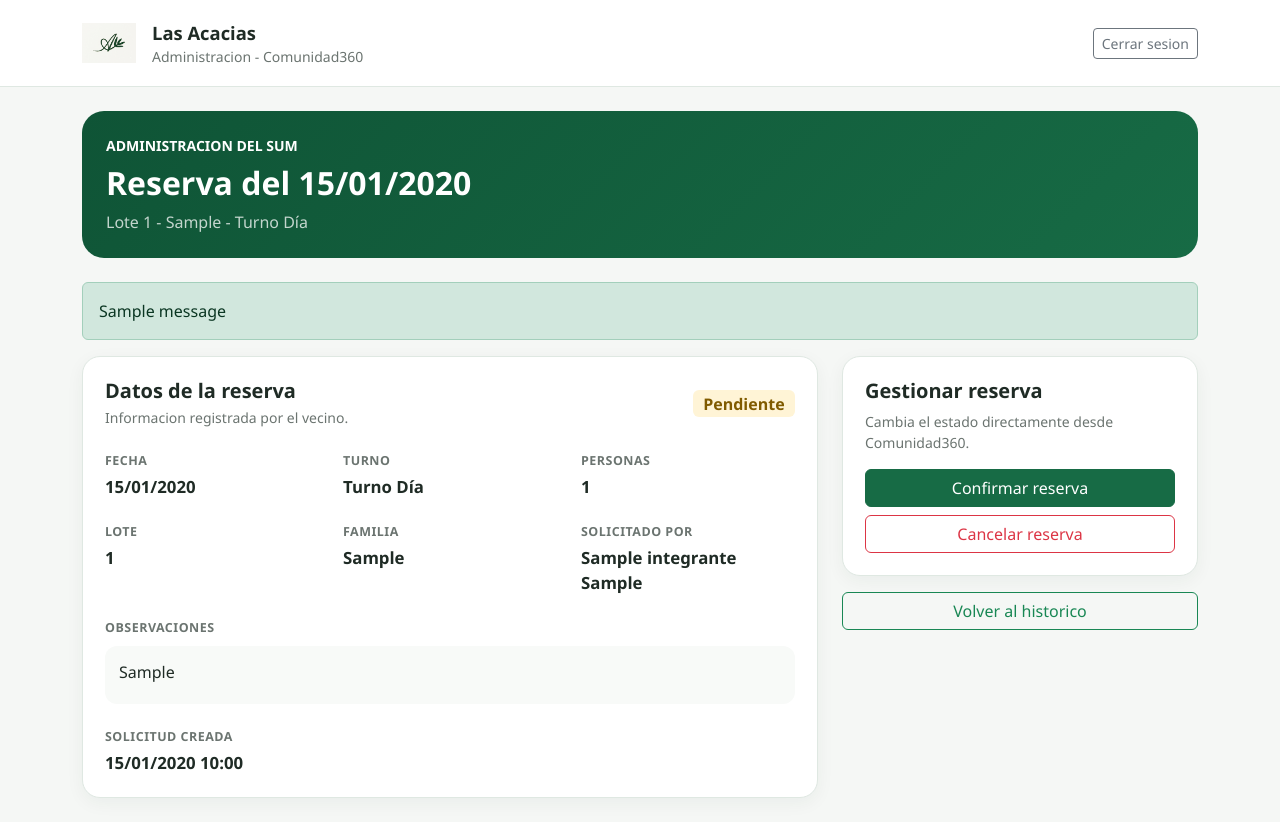
After one commit to rodrigocesantiago-arg/LasAcaciasHudson, a Django app: page /administracion/sum/1/ in a window 1280 px wide. The commit adds this page. Run offline with Django 5.2, Linux system fonts and the light colour scheme; a user stored in the database is signed in; tables that the repository leaves empty hold one stand-in row (values such as "Sample post"); one stand-in notice (Sample message) is shown.

Commit message:
Agregar gestion de estados del SUM en administracion

```diff
--- a/backend/core/administracion_sum_views.py
+++ b/backend/core/administracion_sum_views.py
@@ -1,5 +1,6 @@
 from django.db.models import Q, Sum
-from django.shortcuts import render
+from django.contrib import messages
+from django.shortcuts import get_object_or_404, redirect, render
 from django.utils import timezone
 
 from .administracion_views import superuser_required
@@ -97,3 +98,38 @@ def administracion_sum_historial(request):
             "personas": personas,
         }
     )
+@superuser_required
+def administracion_sum_detalle(request, reserva_id):
+    reserva = get_object_or_404(
+        ReservaSUM.objects.select_related("lote", "solicitado_por"),
+        pk=reserva_id,
+    )
+    return render(
+        request,
+        "core/administracion_sum_detalle.html",
+        {"reserva": reserva},
+    )
+
+
+@superuser_required
+def administracion_sum_cambiar_estado(request, reserva_id):
+    reserva = get_object_or_404(ReservaSUM, pk=reserva_id)
+
+    if request.method != "POST":
+        return redirect("administracion_sum_detalle", reserva_id=reserva.id)
+
+    nuevo_estado = request.POST.get("estado", "").strip()
+
+    if nuevo_estado not in {"confirmada", "cancelada"}:
+        messages.error(request, "El estado solicitado no es valido.")
+    elif reserva.estado == nuevo_estado:
+        messages.info(request, "La reserva ya tiene ese estado.")
+    else:
+        reserva.estado = nuevo_estado
+        reserva.save(update_fields=["estado"])
+        messages.success(
+            request,
+            f"Reserva marcada como {reserva.get_estado_display().lower()}."
+        )
+
+    return redirect("administracion_sum_detalle", reserva_id=reserva.id)
--- /dev/null
+++ b/backend/core/templates/core/administracion_sum_detalle.html
@@ -0,0 +1,93 @@
+{% load static %}
+<!DOCTYPE html>
+<html lang="es">
+<head>
+<meta charset="UTF-8">
+<meta name="viewport" content="width=device-width, initial-scale=1">
+<title>Reserva SUM - Administracion - Las Acacias</title>
+<link href="https://cdn.jsdelivr.net/npm/bootstrap@5.3.3/dist/css/bootstrap.min.css" rel="stylesheet">
+<style>
+:root{--g:#176b45;--gd:#0f5436;--line:#dfe8e2;--muted:#6b7470;--bg:#f5f7f5}
+body{background:var(--bg);font-family:"Segoe UI",Arial,sans-serif;color:#1f2b25}
+.topbar{background:#fff;border-bottom:1px solid var(--line)}
+.logo{width:54px;height:54px;object-fit:contain}.brand{font-size:1.15rem;font-weight:750}.muted{color:var(--muted)}
+.hero{background:linear-gradient(135deg,var(--gd),var(--g));border-radius:22px;color:#fff;padding:24px}
+.panel{background:#fff;border:1px solid var(--line);border-radius:18px;padding:22px;box-shadow:0 5px 18px rgba(21,62,43,.05)}
+.lab{font-size:.78rem;text-transform:uppercase;letter-spacing:.04em;color:var(--muted);font-weight:700}
+.val{font-size:1.05rem;font-weight:650;margin-top:3px}
+.status-pendiente{background:#fff4d6;color:#805b00}.status-confirmada{background:#e9f7ee;color:#176b45}.status-cancelada{background:#fdecec;color:#9a2d2d}
+.btn-confirm{background:var(--g);border-color:var(--g);color:#fff}.btn-confirm:hover{background:var(--gd);border-color:var(--gd);color:#fff}
+.obs{white-space:pre-wrap;background:#f8faf8;border-radius:12px;padding:14px;min-height:58px}
+</style>
+</head>
+<body>
+<header class="topbar"><div class="container py-3 d-flex align-items-center justify-content-between gap-3">
+<div class="d-flex align-items-center gap-3">
+<img src="{% static 'core/img/las_acacias_logo.png' %}" class="logo" alt="Las Acacias">
+<div><div class="brand">Las Acacias</div><div class="muted small">Administracion - Comunidad360</div></div>
+</div>
+<a href="{% url 'logout' %}" class="btn btn-sm btn-outline-secondary">Cerrar sesion</a>
+</div></header>
+
+<main class="container py-4">
+<section class="hero mb-4">
+<div class="small text-uppercase fw-semibold mb-2">Administracion del SUM</div>
+<h1 class="h2 fw-bold mb-2">Reserva del {{ reserva.fecha|date:"d/m/Y" }}</h1>
+<p class="mb-0 opacity-75">Lote {{ reserva.lote.numero }} - {{ reserva.lote.apellido_familia }} - {{ reserva.get_turno_display }}</p>
+</section>
+
+{% for message in messages %}
+<div class="alert {% if message.tags == 'success' %}alert-success{% elif message.tags == 'error' %}alert-danger{% else %}alert-info{% endif %}">{{ message }}</div>
+{% endfor %}
+
+<div class="row g-4">
+<div class="col-lg-8">
+<section class="panel">
+<div class="d-flex justify-content-between align-items-center gap-3 mb-4">
+<div><h2 class="h5 fw-bold mb-1">Datos de la reserva</h2><div class="muted small">Informacion registrada por el vecino.</div></div>
+<span class="badge status-{{ reserva.estado }} fs-6">{{ reserva.get_estado_display }}</span>
+</div>
+<div class="row g-4">
+<div class="col-md-4"><div class="lab">Fecha</div><div class="val">{{ reserva.fecha|date:"d/m/Y" }}</div></div>
+<div class="col-md-4"><div class="lab">Turno</div><div class="val">{{ reserva.get_turno_display }}</div></div>
+<div class="col-md-4"><div class="lab">Personas</div><div class="val">{{ reserva.cantidad_personas }}</div></div>
+<div class="col-md-4"><div class="lab">Lote</div><div class="val">{{ reserva.lote.numero }}</div></div>
+<div class="col-md-4"><div class="lab">Familia</div><div class="val">{{ reserva.lote.apellido_familia }}</div></div>
+<div class="col-md-4"><div class="lab">Solicitado por</div><div class="val">{% if reserva.solicitado_por %}{{ reserva.solicitado_por.nombre }} {{ reserva.solicitado_por.apellido }}{% else %}<span class="muted">No informado</span>{% endif %}</div></div>
+<div class="col-12"><div class="lab mb-2">Observaciones</div><div class="obs">{% if reserva.observaciones %}{{ reserva.observaciones }}{% else %}<span class="muted">Sin observaciones.</span>{% endif %}</div></div>
+<div class="col-12"><div class="lab">Solicitud creada</div><div class="val">{{ reserva.fecha_creacion|date:"d/m/Y H:i" }}</div></div>
+</div>
+</section>
+</div>
+
+<div class="col-lg-4">
+<section class="panel">
+<h2 class="h5 fw-bold mb-2">Gestionar reserva</h2>
+<p class="muted small">Cambia el estado directamente desde Comunidad360.</p>
+
+{% if reserva.estado != "confirmada" %}
+<form method="post" action="{% url 'administracion_sum_cambiar_estado' reserva.id %}" class="mb-2">
+{% csrf_token %}
+<input type="hidden" name="estado" value="confirmada">
+<button type="submit" class="btn btn-confirm w-100">Confirmar reserva</button>
+</form>
+{% endif %}
+
+{% if reserva.estado != "cancelada" %}
+<form method="post" action="{% url 'administracion_sum_cambiar_estado' reserva.id %}" onsubmit="return confirm('Confirmas la cancelacion de esta reserva?');">
+{% csrf_token %}
+<input type="hidden" name="estado" value="cancelada">
+<button type="submit" class="btn btn-outline-danger w-100">Cancelar reserva</button>
+</form>
+{% endif %}
+
+{% if reserva.estado == "cancelada" %}
+<div class="alert alert-light border mt-3 mb-0 small">La reserva esta cancelada. Administracion puede volver a confirmarla si fuera necesario.</div>
+{% endif %}
+</section>
+<a href="{% url 'administracion_sum_historial' %}" class="btn btn-outline-success w-100 mt-3">Volver al historico</a>
+</div>
+</div>
+</main>
+</body>
+</html>
--- a/backend/core/templates/core/administracion_sum_historial.html
+++ b/backend/core/templates/core/administracion_sum_historial.html
@@ -65,7 +65,7 @@ body{background:var(--bg);font-family:"Segoe UI",Arial,sans-serif;color:#1f2b25}
 <section class="panel">
 <div class="d-flex justify-content-between align-items-center flex-wrap gap-2 mb-3">
 <div><h2 class="h5 fw-bold mb-1">Reservas</h2><div class="muted small">{{ total }} registro{{ total|pluralize }} encontrado{{ total|pluralize }}.</div></div>
-<a href="/admin/core/reservasum/" class="btn btn-sm btn-outline-success">Gestionar estados</a></div>
+<span class="muted small">Gestion integrada en Comunidad360</span></div>
 
 <div class="table-wrap"><table class="table"><thead><tr>
 <th>Fecha</th><th>Turno</th><th>Lote</th><th>Familia</th><th>Solicitado por</th><th>Personas</th><th>Estado</th><th></th>
@@ -76,7 +76,7 @@ body{background:var(--bg);font-family:"Segoe UI",Arial,sans-serif;color:#1f2b25}
 <td>{{ r.lote.apellido_familia }}</td>
 <td>{% if r.solicitado_por %}{{ r.solicitado_por.nombre }} {{ r.solicitado_por.apellido }}{% else %}<span class="muted">No informado</span>{% endif %}</td>
 <td>{{ r.cantidad_personas }}</td><td><span class="badge status-{{ r.estado }}">{{ r.get_estado_display }}</span></td>
-<td><a class="btn btn-sm btn-outline-secondary" href="/admin/core/reservasum/{{ r.id }}/change/">Editar</a></td>
+<td><a class="btn btn-sm btn-outline-secondary" href="{% url 'administracion_sum_detalle' r.id %}">Ver / gestionar</a></td>
 </tr>
 {% empty %}
 <tr><td colspan="8" class="text-center py-5 muted">No hay reservas que coincidan con los filtros seleccionados.</td></tr>
--- a/backend/core/urls.py
+++ b/backend/core/urls.py
@@ -49,6 +49,16 @@ urlpatterns = [
         "administracion/sum/",
         administracion_sum_views.administracion_sum_historial,
         name="administracion_sum_historial"
+    ),
+    path(
+        "administracion/sum/<int:reserva_id>/",
+        administracion_sum_views.administracion_sum_detalle,
+        name="administracion_sum_detalle"
+    ),
+    path(
+        "administracion/sum/<int:reserva_id>/estado/",
+        administracion_sum_views.administracion_sum_cambiar_estado,
+        name="administracion_sum_cambiar_estado"
     ),
 
     # -------------------------------------------------
```
